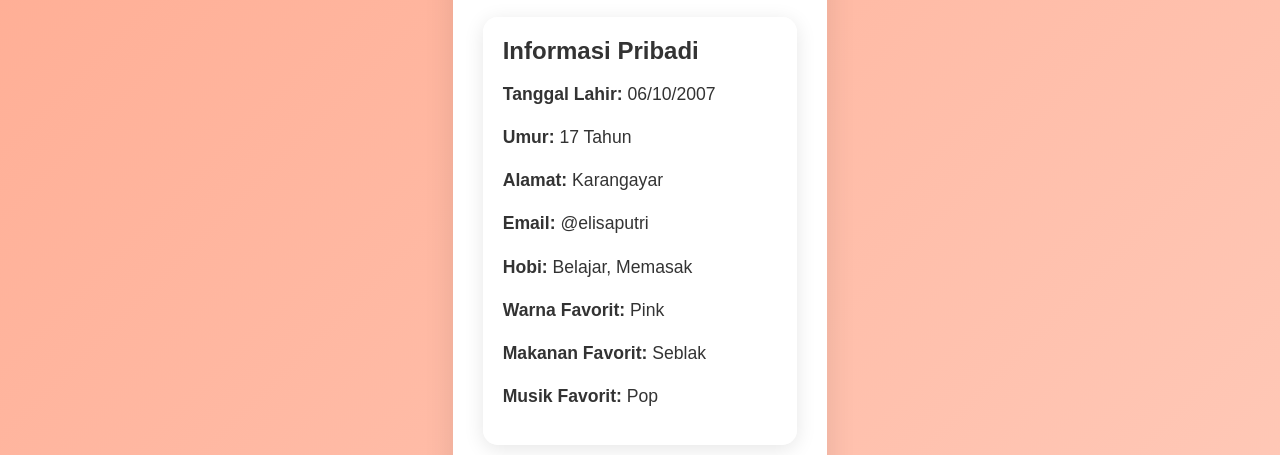
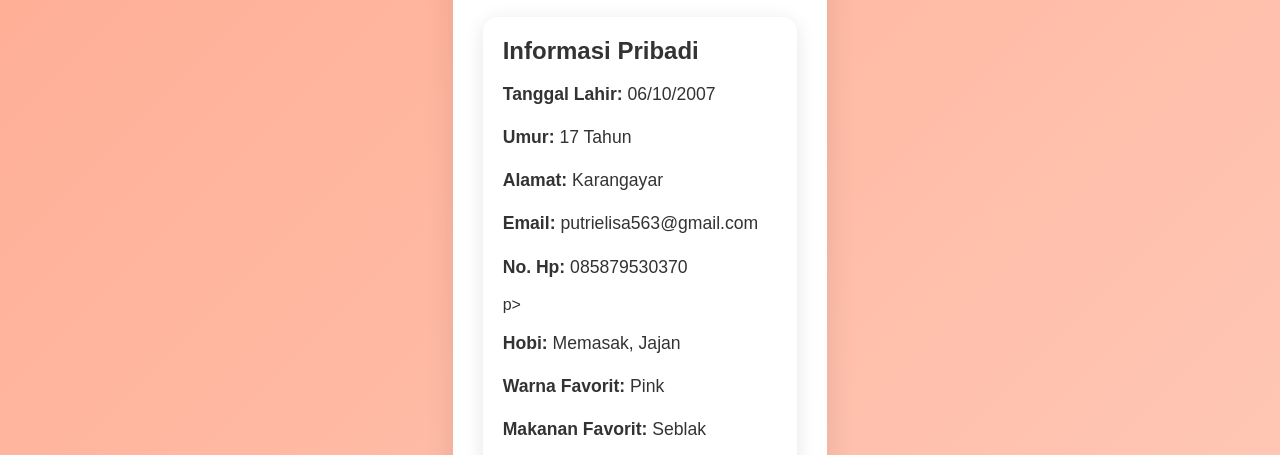
Before and after one commit to alishanugrah/biodataakuu, a plain HTML site: page biodata.html in a window 1280 px wide. Shown: the part 295-750 px from the top of the page. Drawn offline with Linux system fonts and the light colour scheme.

Commit message:
Update biodata.html

```diff
--- a/biodata.html
+++ b/biodata.html
@@ -19,8 +19,9 @@
             <p><strong>Tanggal Lahir:</strong> 06/10/2007</p>
             <p><strong>Umur:</strong> 17 Tahun</p>
             <p><strong>Alamat:</strong> Karangayar</p>
-            <p><strong>Email:</strong> @elisaputri</p>
-            <p><strong>Hobi:</strong> Belajar, Memasak</p>
+            <p><strong>Email:</strong> putrielisa563@gmail.com</p>
+            <p><strong>No. Hp:</strong> 085879530370</p>p>
+            <p><strong>Hobi:</strong> Memasak, Jajan</p>
             <p><strong>Warna Favorit:</strong> Pink</p>
             <p><strong>Makanan Favorit:</strong> Seblak</p>
             <p><strong>Musik Favorit:</strong> Pop</p>
```
